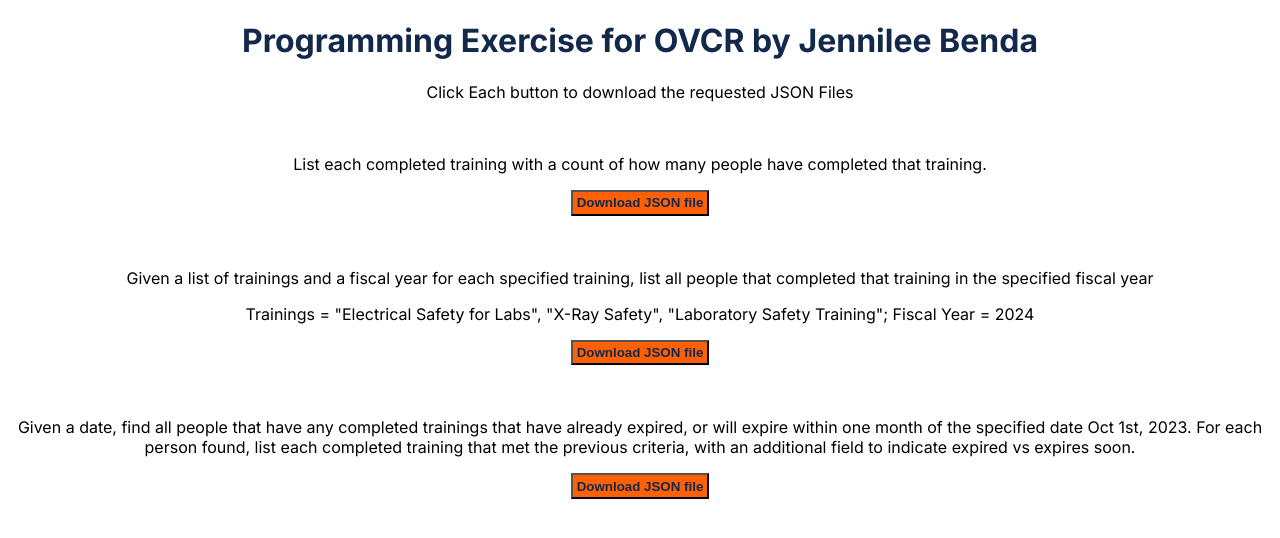
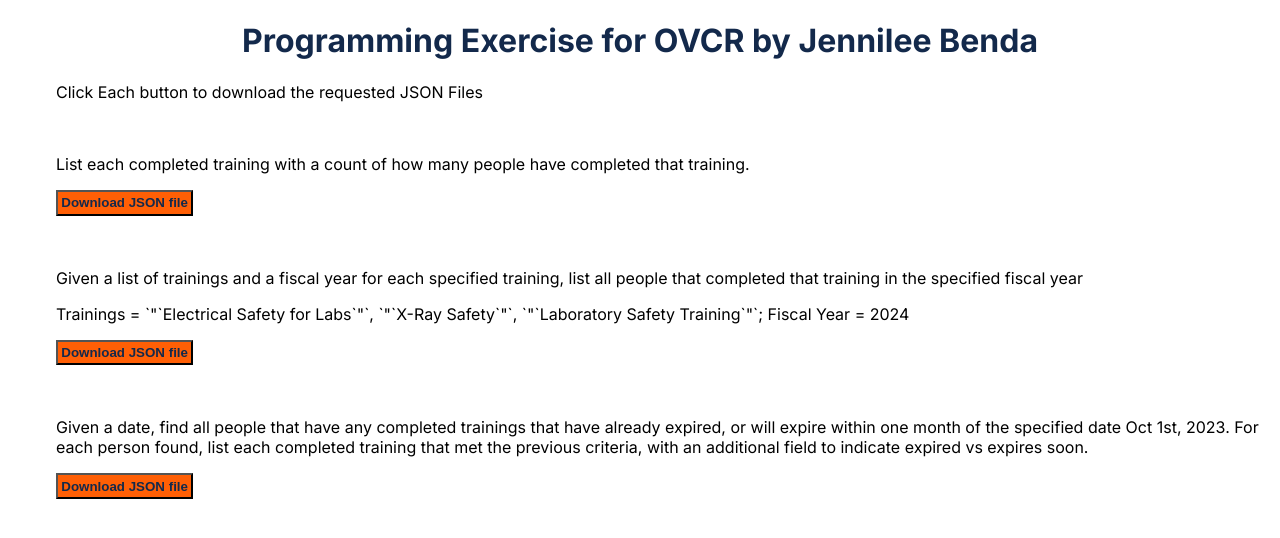
Before and after one commit to jennileerose/ovcr-programming-exercise, a Next.js app: page / in a window 1280 px wide. Shown: the top 538 px of the page. Built offline with nearby package versions, Linux system fonts and the light colour scheme.

Commit message:
still attempting to get something to work

```diff
--- /dev/null
+++ b/src/app/exercises/exercise1.tsx
@@ -0,0 +1,24 @@
+'use client'
+import { useState } from 'react'
+import { TrainingList, Person } from '../types'
+import { runTrainingCountData } from '../utilities';
+
+export default function Exercise1({baseData}:{baseData: Person[]}){
+
+    const [trainingList, setTrainingList] = useState<TrainingList[]>([])
+
+    function getTrainingsListWithCounts() {
+        // use the utilities function runTrainingCountData to get the counts from the data
+        // setTrainingList(runTrainingCountData(baseData))
+        // transform into JSON and export for download
+        // console.log(trainingList)
+        console.log('Button Clicked')
+      }
+
+    return (
+      <>
+      <p>List each completed training with a count of how many people have completed that training.</p>
+      <p><button className="button" onClick={() => {getTrainingsListWithCounts}}>Download JSON file</button></p>
+      </>
+    )
+  }
--- a/src/app/globals.css
+++ b/src/app/globals.css
@@ -4,9 +4,8 @@ body {
 }
 
 .main {
-  margin-left: auto;
+  margin-left: 3em;
   margin-right: auto;
-  text-align: center;
 }
 
 .button {
--- a/src/app/page.tsx
+++ b/src/app/page.tsx
@@ -1,6 +1,6 @@
 import { promises as fs } from 'fs';
 import { TrainingData, Person, TrainingList } from './types';
-import { runTrainingCountData } from './utilities';
+import Exercise1 from './exercises/exercise1';
 
 export default async function Home() {
   const file = await fs.readFile(process.cwd() + '/src/app/trainings.json', 'utf8');
@@ -22,12 +22,7 @@ export default async function Home() {
     })
     tempCompletions = []
   })
-  const getTrainingsListWithCounts = () => {
-    // use the utilities function runTrainingCountData to get the counts from the data
-    trainingList = runTrainingCountData(baseData)
-    // transform into JSON and export for download
-    console.log(trainingList)
-  }
+
   return (
     <>
       <header>
@@ -37,11 +32,10 @@ export default async function Home() {
             <div>
               <p>Click Each button to download the requested JSON Files</p>
               <br />
-              <p>List each completed training with a count of how many people have completed that training.</p>
-              <p><button className="button" onClick={getTrainingsListWithCounts}>Download JSON file</button></p>
+              <Exercise1 baseData = {baseData} />
               <br />
               <p>Given a list of trainings and a fiscal year for each specified training, list all people that completed that training in the specified fiscal year</p>
-              <p>Trainings = "Electrical Safety for Labs", "X-Ray Safety", "Laboratory Safety Training"; Fiscal Year = 2024</p>
+              <p>Trainings = `&quot;`Electrical Safety for Labs`&quot;`, `&quot;`X-Ray Safety`&quot;`, `&quot;`Laboratory Safety Training`&quot;`; Fiscal Year = 2024</p>
               <p><button className="button">Download JSON file</button></p>
               <br />
               <p>Given a date, find all people that have any completed trainings that have already expired, or will expire within one month of the specified date Oct 1st, 2023. For each person found, list each completed training that met the previous criteria, with an additional field to indicate expired vs expires soon.</p>
```
